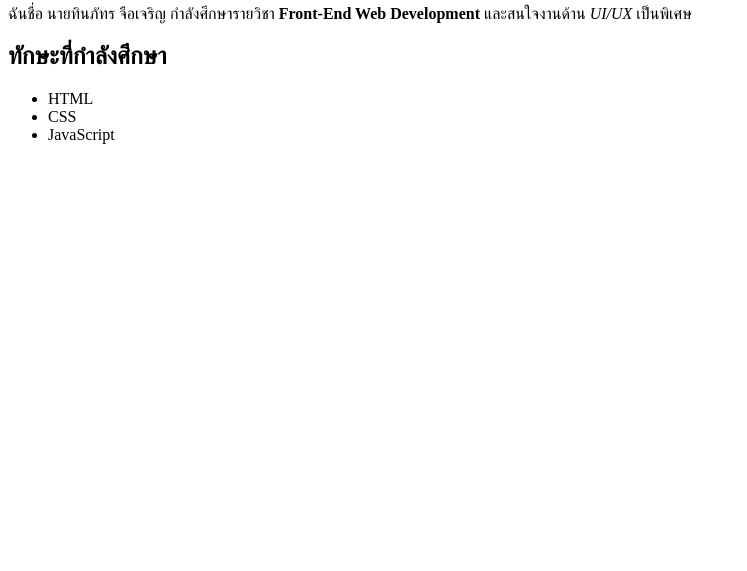
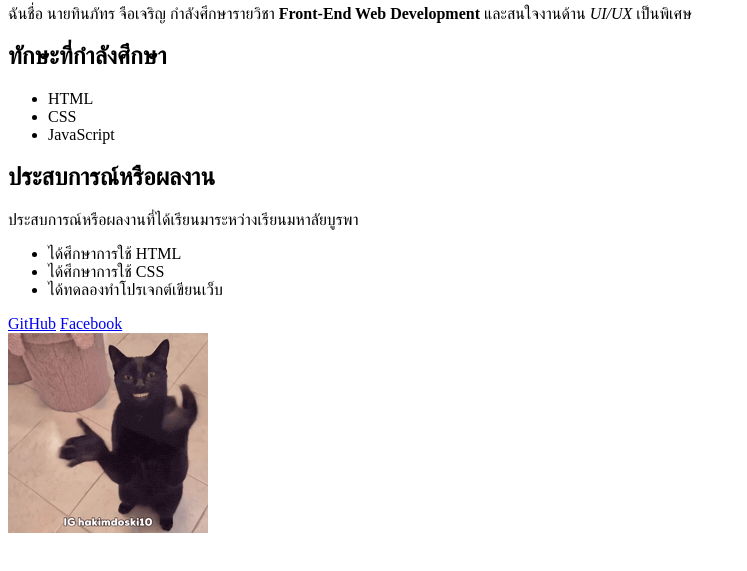
Before and after one commit to 68160147-create/88726065, a plain HTML site: page week01/index.html in a window 1280 px wide. Shown: the part 75-646 px from the top of the page, without its empty margins (0-747 px from the left). Drawn offline with Linux system fonts and the light colour scheme.

Commit message:
โจทย์ต่อยอด

```diff
--- a/week01/index.html
+++ b/week01/index.html
@@ -20,5 +20,17 @@
         <li>CSS</li>
         <li>JavaScript</li>
     </ul>
+    <!-- ย่อหน้าประสบการณ์หรือผลงาน -->
+    <h2>ประสบการณ์หรือผลงาน</h2>
+    <p>ประสบการณ์หรือผลงานที่ได้เรียนมาระหว่างเรียนมหาลัยบูรพา</p>
+    <ul>
+        <li>ได้ศึกษาการใช้ HTML</li>
+        <li>ได้ศึกษาการใช้ CSS</li>
+        <li>ได้ทดลองทำโปรเจกต์เขียนเว็บ</li>
+    </ul>
+    <a href="https://github.com/68160147-create">GitHub</a>
+    <a href="https://facebook.com">Facebook</a>
+    <br>
+    <img src="cat.gif" alt="cat">
 </body>
 </html>
```
Also changed, not shown: week01/cat.gif (added).
